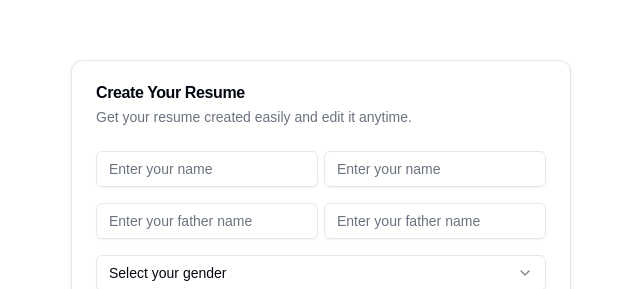
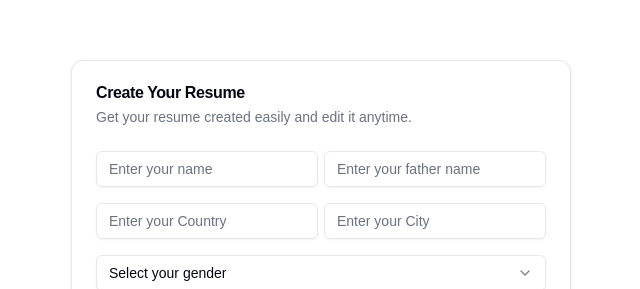
Before and after one commit to FahadAbdulQayyum/resume-creator, a Next.js app: page / in a window 1280 px wide. Shown: the part 146-435 px from the top of the page, without its empty margins (319-959 px from the left). Built offline with nearby package versions, Linux system fonts and the light colour scheme.

Commit message:
placeholder corrected

```diff
--- a/src/components/Card/index.tsx
+++ b/src/components/Card/index.tsx
@@ -31,11 +31,11 @@ export function CardWithForm() {
                     <div className="grid w-full items-center gap-4">
                         <div className="flex flex-row items-center justify-center space-x-1.5">
                             <Input id="name" placeholder="Enter your name" />
-                            <Input id="name" placeholder="Enter your name" />
+                            <Input id="fathername" placeholder="Enter your father name" />
                         </div>
                         <div className="flex flex-row items-center justify-center space-x-1.5">
-                            <Input id="name" placeholder="Enter your father name" />
-                            <Input id="name" placeholder="Enter your father name" />
+                            <Input id="country" placeholder="Enter your Country" />
+                            <Input id="city" placeholder="Enter your City" />
                         </div>
                         <div className="flex flex-col space-y-1.5">
                             <Select>
```
